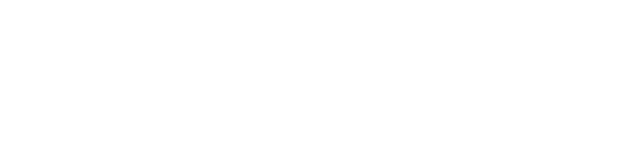
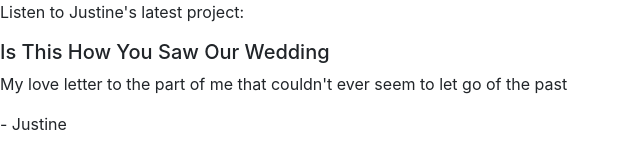
Before and after one commit to DJACamagan/EmpTechFinalDamian, a plain HTML site: page OutNow.html in a window 1280 px wide. Shown: the whole page, without its empty margins (0-640 px from the left). Drawn offline with nearby package versions, Linux system fonts and the light colour scheme.

Commit message:
third commit

```diff
--- a/OutNow.html
+++ b/OutNow.html
@@ -9,13 +9,13 @@
 </head>
 <body>
 
+<p>Listen to Justine's latest project:</p>
 
+<h5>Is This How You Saw Our Wedding</h5>
 
+<p>My love letter to the part of me that couldn't ever seem to let go of the past</p>
 
-
-
-
-
+<p>- Justine</p>
 
 
 
```
Also changed, not shown: Tour.html (+8 -0 lines).
